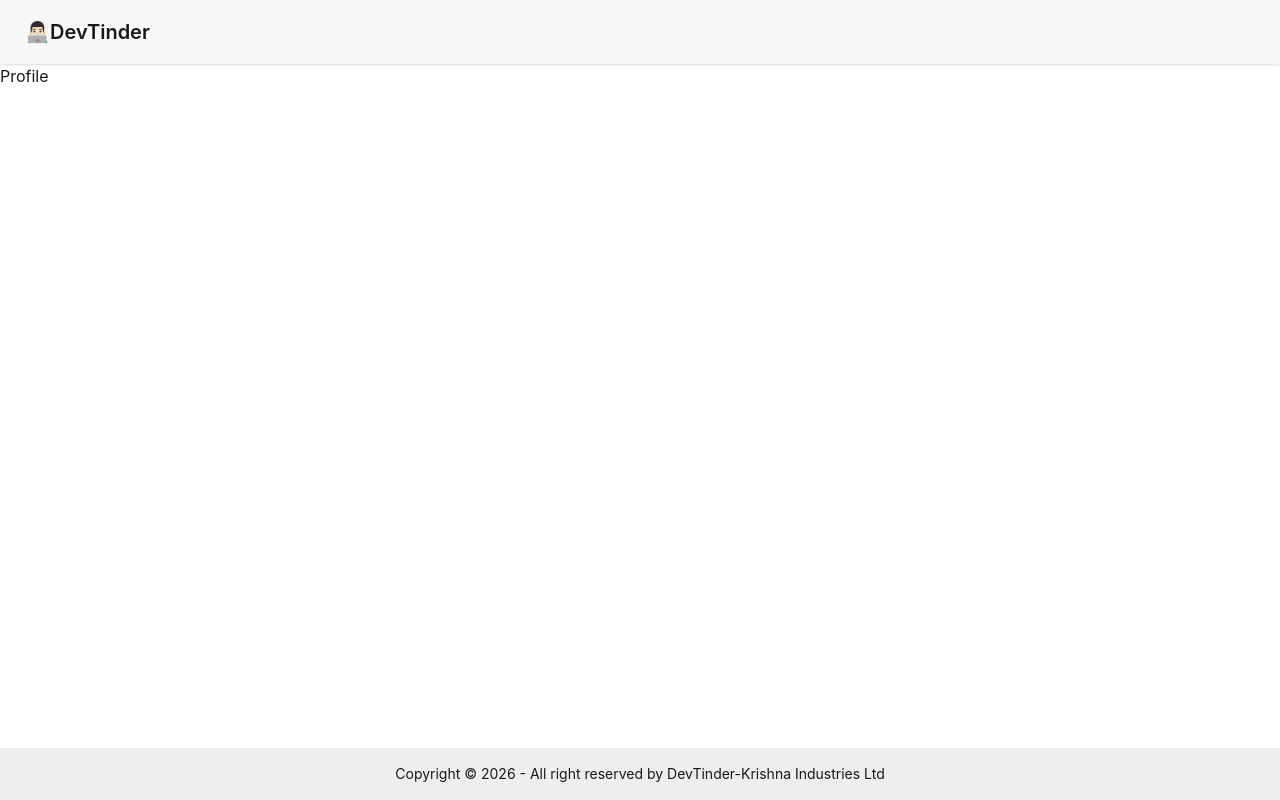
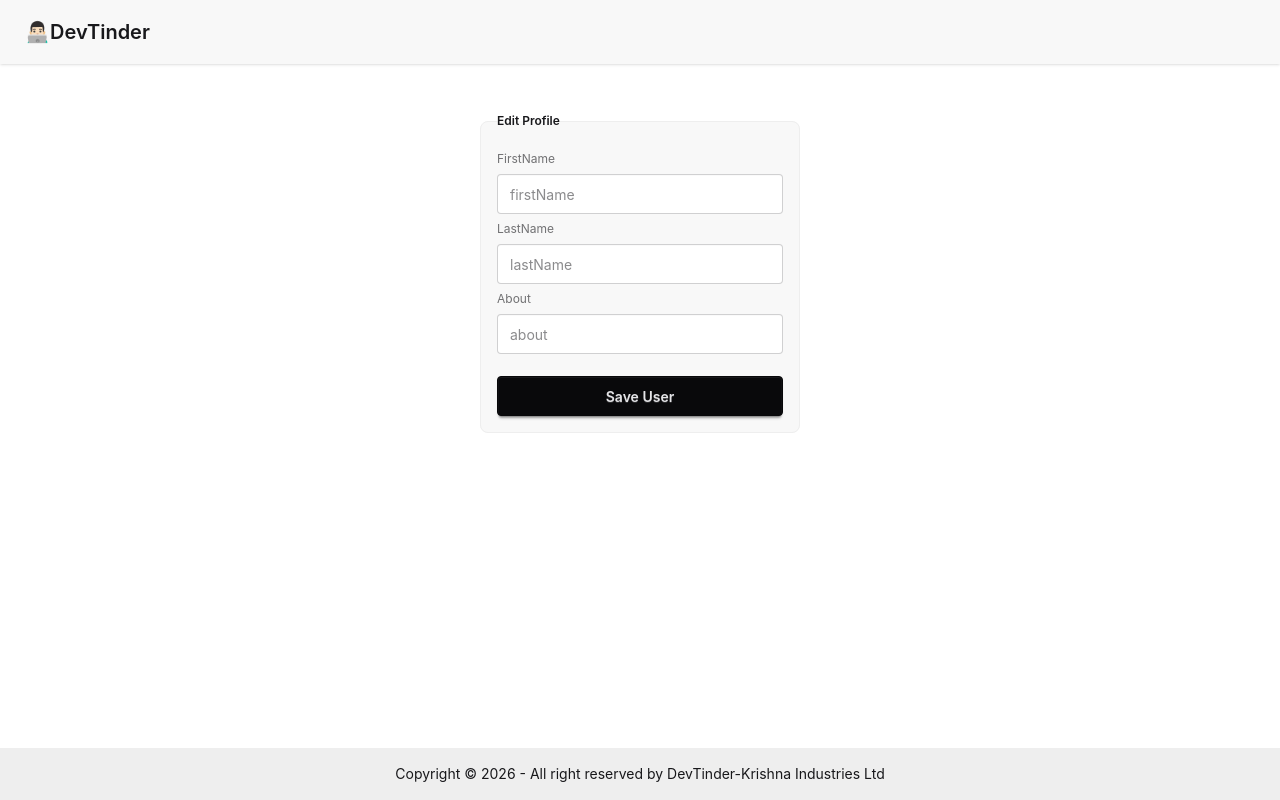
Before and after one commit to krishna123-sudo/devTinder-react-app, a React (Vite) app: page /profile in a window 1280 px wide. Built offline with nearby package versions, Linux system fonts and the light colour scheme; no server answers.

Commit message:
edit profile card

```diff
--- a/package.json
+++ b/package.json
@@ -17,6 +17,8 @@
     "react-dom": "^19.2.0",
     "react-redux": "^9.2.0",
     "react-router-dom": "^7.13.1",
+    "react-toast": "^1.0.3",
+    "react-toastify": "^11.0.5",
     "tailwindcss": "^4.2.1"
   },
   "devDependencies": {
--- a/src/App.jsx
+++ b/src/App.jsx
@@ -9,11 +9,14 @@ import Feed from "./components/Feed"
 import { BASE_URL } from "./utils/constants"
 import { addUser } from "./utils/userSlice"
 import { useEffect } from "react"
+import { ToastContainer } from "react-toastify";
+import "react-toastify/dist/ReactToastify.css";
 
 function App() {
   return (
     <>
       <Provider store={appStore}>
+        <ToastContainer position="top-right" autoClose={2000} />
         <BrowserRouter basename="/">
           <Routes>
             <Route path="/" element={<Body />}>
--- /dev/null
+++ b/src/components/EditProfile.jsx
@@ -0,0 +1,64 @@
+import axios from 'axios';
+import React, { useState } from 'react'
+import { BASE_URL } from '../utils/constants';
+import { useDispatch } from 'react-redux';
+import { addUser } from '../utils/userSlice';
+import { useNavigate } from 'react-router-dom';
+import { toast } from "react-toastify";
+
+function EditProfile({ userData }) {
+    console.log("coming data", userData.user?.data);
+    const disPatch = useDispatch();
+    const navigate = useNavigate();
+
+
+
+    const [firstName, setFirstName] = useState(userData.user?.data.firstName);
+    const [lastName, setLastName] = useState(userData.user?.data.lastName);
+    const [about, setAbout] = useState(userData.user?.data.about);
+
+
+    const profileUpdate = async () => {
+        try {
+            const res = await axios.patch(BASE_URL + "/profile/edit", { firstName, lastName, about }, {
+                withCredentials: true
+            })
+
+            disPatch(addUser(res.data))
+            toast.success("Profile updated successfully");
+            navigate("/");
+
+
+        } catch (err) {
+            console.log(err);
+        }
+    }
+
+    return (
+        <div>
+            <fieldset className="fieldset bg-base-200 border-base-300 rounded-box w-xs border p-4">
+                <legend className="fieldset-legend">Edit Profile</legend>
+
+                <label className="label">FirstName</label>
+                <input type="text" value={firstName} className="input" placeholder="firstName"
+                    onChange={(e) => setFirstName(e.target.value)}
+                />
+                <label className="label">LastName</label>
+                <input type="text" value={lastName} className="input" placeholder="lastName"
+                    onChange={(e) => setLastName(e.target.value)}
+                />
+                <label className="label">About</label>
+                <input type="text" value={about} className="input" placeholder="about"
+                    onChange={(e) => setAbout(e.target.value)}
+                />
+
+                <button
+                    className="btn btn-neutral mt-4"
+                    onClick={profileUpdate}
+                >Save User</button>
+            </fieldset>
+        </div>
+    )
+}
+
+export default EditProfile
--- a/src/components/Login.jsx
+++ b/src/components/Login.jsx
@@ -4,6 +4,7 @@ import { useDispatch } from 'react-redux';
 import { addUser } from '../utils/userSlice';
 import { useNavigate } from 'react-router-dom';
 import { BASE_URL } from '../utils/constants';
+import { toast } from 'react-toastify';
 
 
 function Login() {
@@ -22,6 +23,7 @@ function Login() {
                 password
             }, { withCredentials: true })
             dispatch(addUser(res.data));
+            toast.success("Logged in sucessfully")
             navigate("/");
         } catch (err) {
             setError(err.response?.data?.message || err.message);
--- a/src/components/NavBar.jsx
+++ b/src/components/NavBar.jsx
@@ -31,7 +31,7 @@ function NavBar() {
             <div className="flex gap-2">
                 {user && (
                     <div className='navbar'>
-                        <div className='form-control'>Welcome,{user.data.firstName}</div>
+                        <div className='form-control'>Welcome,{user.data.firstName + " " + user.data.lastName}</div>
                         <div className="dropdown dropdown-end mx-5 flex">
                             <div tabIndex={0} role="button" className="btn btn-ghost btn-circle avatar">
                                 <div className="w-10 rounded-full">
--- a/src/components/Profile.jsx
+++ b/src/components/Profile.jsx
@@ -1,8 +1,11 @@
 import React from 'react'
+import EditProfile from './EditProfile'
+import { useSelector } from 'react-redux'
 
 function Profile() {
+    const userData = useSelector(store => store.user)
     return (
-        <div>Profile</div>
+        <div className='flex justify-center my-10'><EditProfile userData={userData} /></div>
     )
 }
 
```
Also changed, not shown: 1 other file (tests, documents, lock files or other folders).
